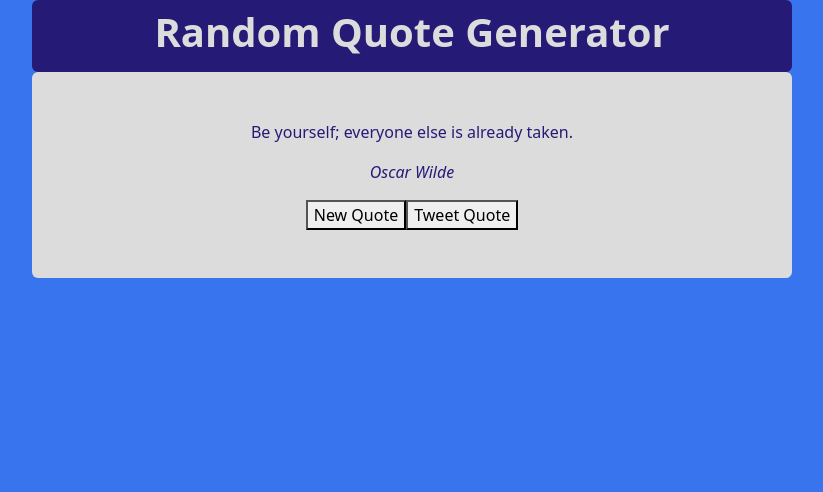
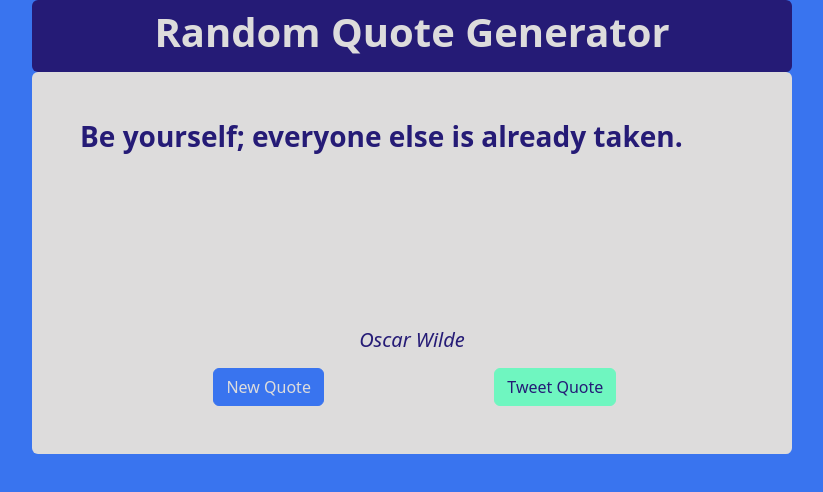
Before and after one commit to tzinadah/random-quote-generator, a React (Create React App) app: page / in a window 1280 px wide. Shown: the top 492 px of the page, without its empty margins (228-1051 px from the left). Built offline with nearby package versions, Linux system fonts and the light colour scheme.

Commit message:
Add styles to QuotesDisplay

```diff
--- a/src/App.js
+++ b/src/App.js
@@ -7,7 +7,7 @@ import "./custom.scss"
 function App() {
   return (
     <div className="App">
-      <Container className="text-center">
+      <Container fluid="md" className="text-center ">
         <Row className="justify-content-center">
           <Col xs={8} className="bg-dark text-light rounded p-2">
             <h1 className="fw-bold">Random Quote Generator</h1>
--- a/src/QuoteDisplay.css
+++ b/src/QuoteDisplay.css
@@ -1,3 +1,3 @@
-.quote-display{
-    margin: 0 auto;
+.quote-block{
+    min-height: 200px;
 }
--- a/src/QuoteDisplay.js
+++ b/src/QuoteDisplay.js
@@ -3,6 +3,7 @@ import { useState } from "react";
 import QUOTES from "./quotes"
 import Row from "react-bootstrap/Row"
 import Col from "react-bootstrap/Col"
+import Button from "react-bootstrap/Button"
 
 function QuoteDisplay(props){
 
@@ -18,18 +19,31 @@ function QuoteDisplay(props){
 
     return (
         <div id="quote-box" className="quote-display">
-            <p id="text">
+            <Row>
+                <Col className="text-start" style={{ textAlign: 'justify' }}>
+                    <h3 id="text" className="fw-bold quote-block">
                     {quote.text}
-            </p>
-            <p id="author">
+                    </h3>
+                </Col>
+            </Row>
+            <Row>
+                <h5 id="author">
                     <em>{quote.author}</em>
-            </p>
-            <button id="new-quote" onClick={displayNewQuote}>New Quote</button>
+                </h5>
+            </Row>
+            <Row className="justify-content-center mt-2">
+                <Col xs={5}>
+                    <Button variant="secondary" id="new-quote" className="text-light" onClick={displayNewQuote}>New Quote</Button>
+                </Col>
+                <Col xs={5}>
                     <a
                     id="tweet-quote"
                     href={`https://twitter.com/intent/tweet?text=${encodeURIComponent(`"${quote.text}"\n\u2014${quote.author}`)}`}
-                 target="_blank"rel="noreferrer"><button>Tweet Quote</button>
+                        target="_blank"rel="noreferrer">
+                            <Button variant="info" className="text-dark">Tweet Quote</Button>
                     </a>
+                </Col>
+            </Row>
         </div>
     )
 }
```
Lines whose indentation alone changed are shown as unchanged.
